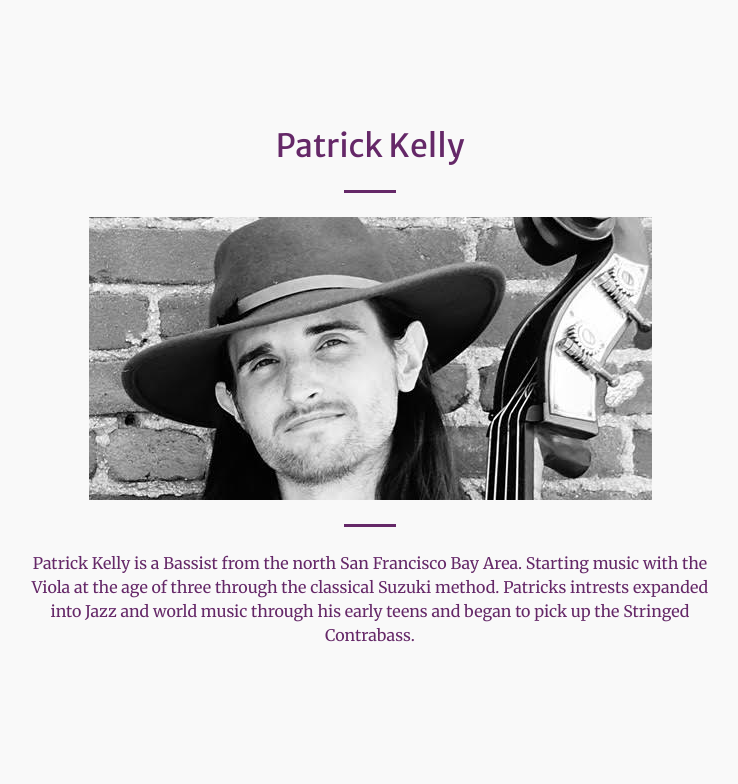
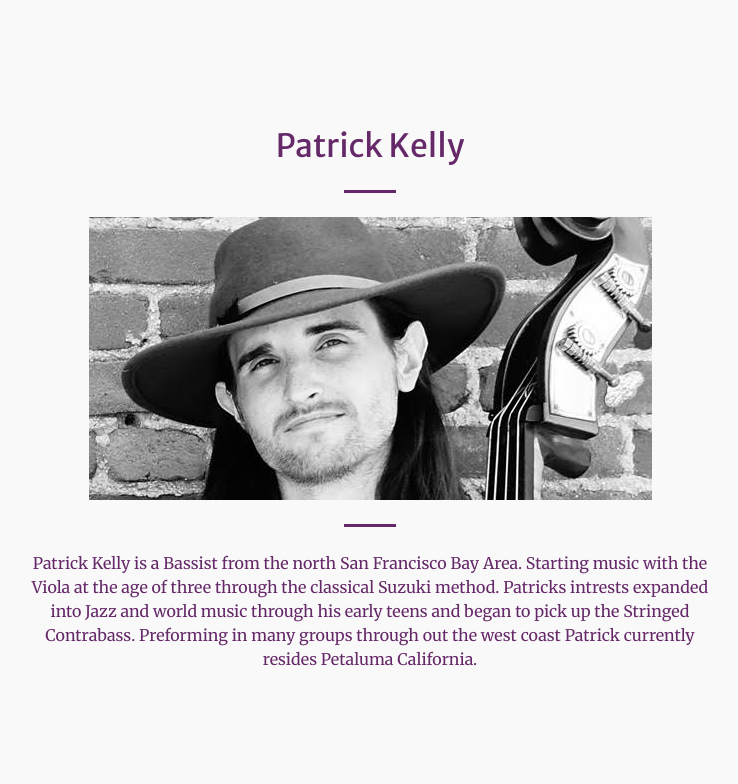
Before and after one commit to fatpat314/fatpat314-Poetic_Rukus_website, a Flask app: page / in a window 1280 px wide. Shown: the part 5716-6500 px from the top of the page, without its empty margins (270-1008 px from the left). Run offline with Flask 2, Linux system fonts and the light colour scheme; some libraries are stand-ins or nearby versions.

Commit message:
working on bio still

```diff
--- a/templates/index.html
+++ b/templates/index.html
@@ -264,7 +264,7 @@
                         <hr style="background-color:#652868" class="divider" />
                         <img class="img-fluid" src="static/assets/img/Patrick_rukus.png" alt="..." />
                         <hr style="background-color:#652868" class="divider" />
-                        <p style="color:#652868" class="mb-4">Patrick Kelly is a Bassist from the north San Francisco Bay Area. Starting music with the Viola at the age of three through the classical Suzuki method. Patricks intrests expanded into Jazz and world music through his early teens and began to pick up the Stringed Contrabass.</p>
+                        <p style="color:#652868" class="mb-4">Patrick Kelly is a Bassist from the north San Francisco Bay Area. Starting music with the Viola at the age of three through the classical Suzuki method. Patricks intrests expanded into Jazz and world music through his early teens and began to pick up the Stringed Contrabass. Preforming in many groups through out the west coast Patrick currently resides Petaluma California.</p>
                     </div>
                 </div>
             </div>
```
